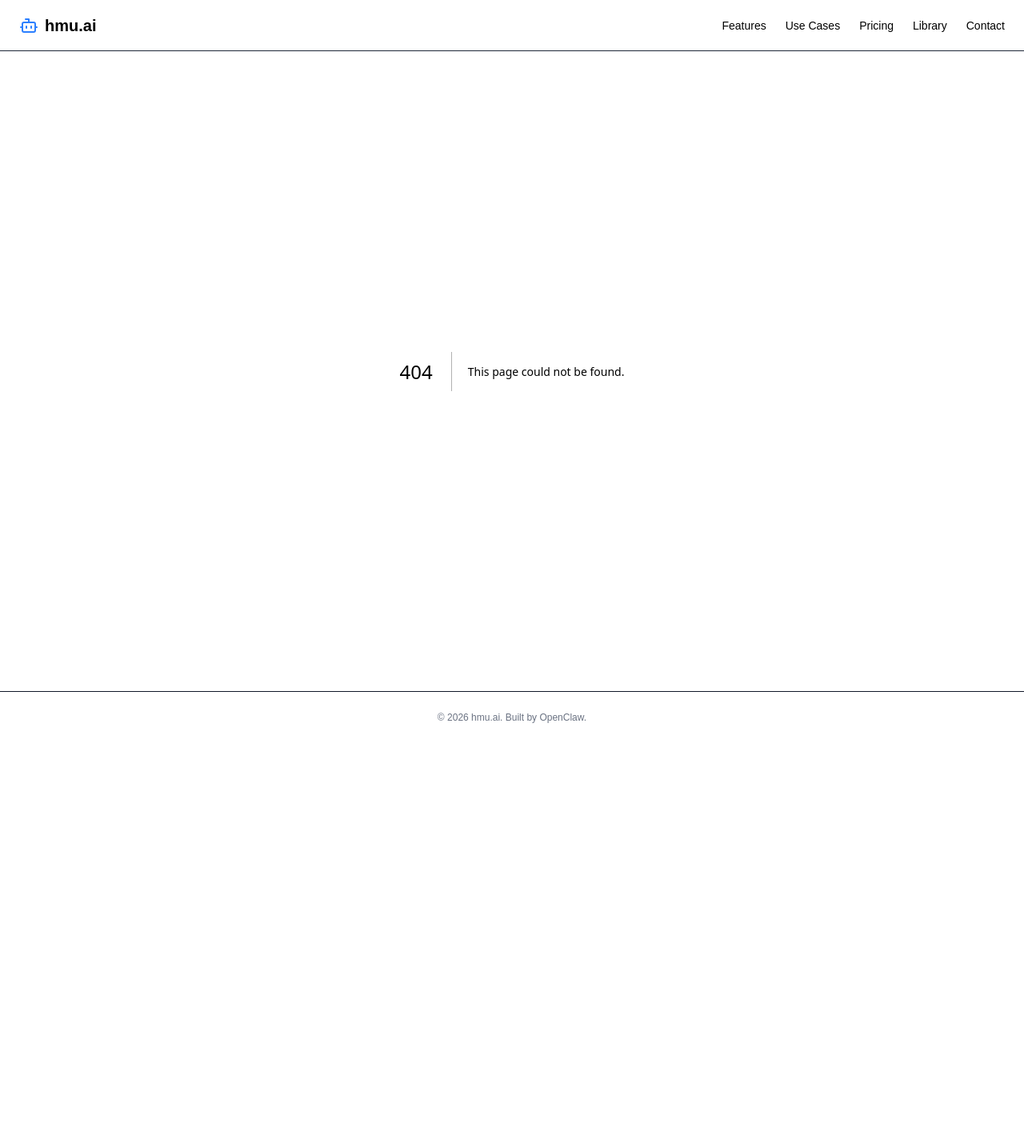
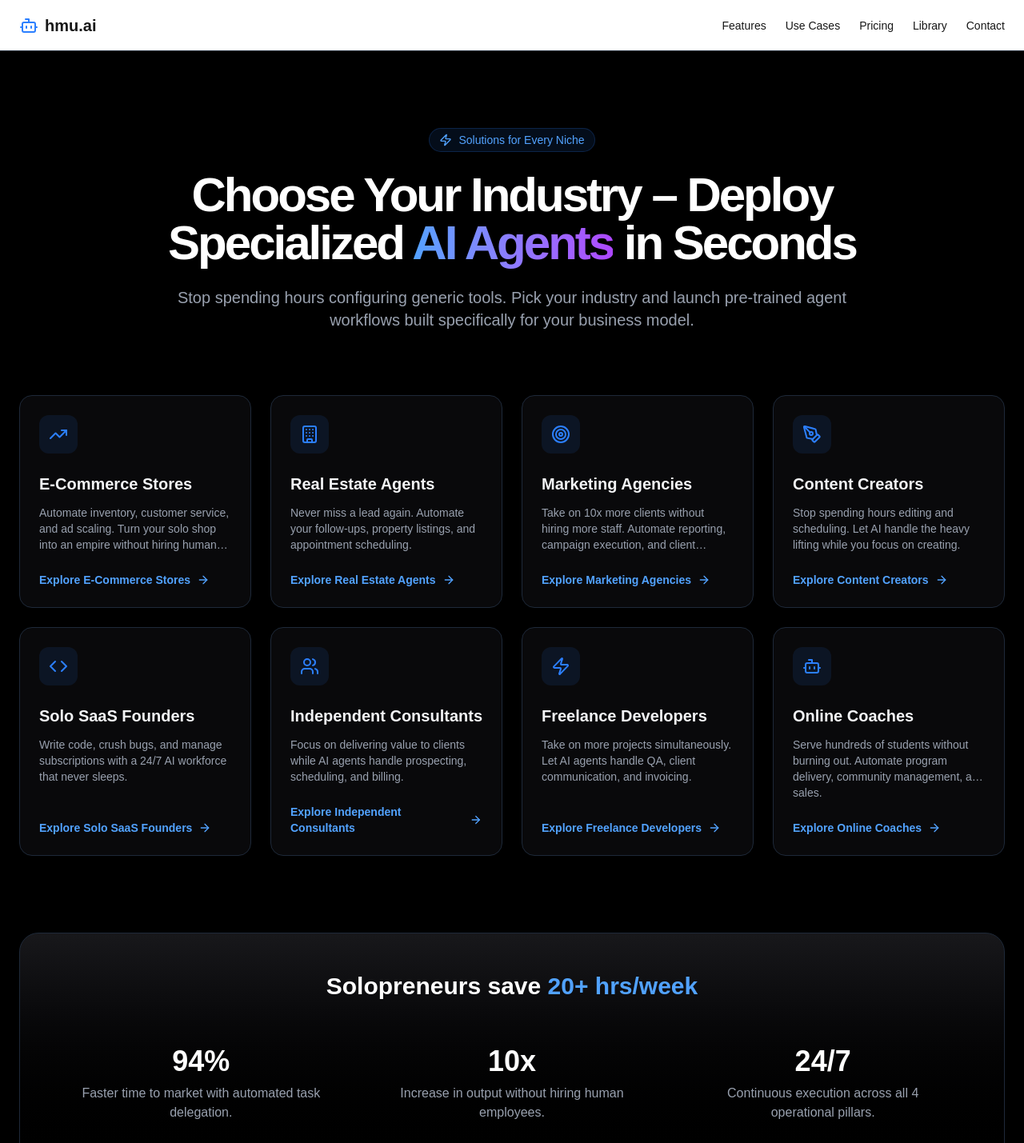
Before and after one commit to auralixai/hmu-ai, a Next.js app: page /use-cases in a window 1280 px wide. Before the commit this address had no page. Shown: the top 1429 px of the page at 80% size. Before the commit the page ends 929 px from the top, so only its background shows below. Built offline with nearby package versions, Linux system fonts and the light colour scheme.

Commit message:
feat: add use-cases hub page and hyper-focused agent routing skeleton

```diff
--- /dev/null
+++ b/src/app/use-cases/page.tsx
@@ -0,0 +1,97 @@
+import Link from "next/link";
+import { ArrowRight, Bot, Target, Users, Zap, Code, PenTool, TrendingUp, Building } from "lucide-react";
+import { industries } from "../../data/industries";
+
+const iconMap: Record<string, any> = {
+  "e-commerce": TrendingUp,
+  "real-estate": Building,
+  "marketing-agencies": Target,
+  "content-creators": PenTool,
+  "saas-founders": Code,
+  "consultants": Users,
+  "freelance-developers": Zap,
+  "online-coaches": Bot,
+};
+
+export const metadata = {
+  title: "AI Agent Use Cases by Industry | hmu.ai",
+  description: "Deploy specialized AI agents tailored to your industry in seconds. Discover how hmu.ai can automate e-commerce, real estate, SaaS, and more.",
+};
+
+export default function UseCasesPage() {
+  return (
+    <div className="min-h-screen bg-black text-white py-24">
+      <div className="container px-4 md:px-6 mx-auto max-w-7xl">
+
+        {/* Hero Section */}
+        <div className="text-center mb-20 max-w-4xl mx-auto">
+          <div className="inline-flex items-center gap-2 px-3 py-1 rounded-full bg-blue-500/10 text-blue-400 text-sm font-medium mb-6 border border-blue-500/20">
+            <Zap className="h-4 w-4" /> Solutions for Every Niche
+          </div>
+          <h1 className="text-4xl md:text-6xl font-bold tracking-tighter mb-6">
+            Choose Your Industry – Deploy Specialized <span className="text-transparent bg-clip-text bg-gradient-to-r from-blue-400 to-purple-500">AI Agents</span> in Seconds
+          </h1>
+          <p className="text-xl text-gray-400">
+            Stop spending hours configuring generic tools. Pick your industry and launch pre-trained agent workflows built specifically for your business model.
+          </p>
+        </div>
+
+        {/* Overview Grid */}
+        <div className="grid md:grid-cols-2 lg:grid-cols-4 gap-6 mb-24">
+          {industries.map((industry) => {
+            const Icon = iconMap[industry.slug] || Bot;
+            return (
+              <Link
+                key={industry.slug}
+                href={`/use-cases/${industry.slug}`}
+                className="group flex flex-col p-6 bg-zinc-950 border border-gray-800 rounded-2xl hover:border-blue-500/50 hover:bg-zinc-900 transition-all duration-300"
+              >
+                <div className="h-12 w-12 rounded-xl bg-blue-500/10 flex items-center justify-center mb-6 text-blue-500 group-hover:scale-110 transition-transform">
+                  <Icon className="h-6 w-6" />
+                </div>
+                <h2 className="text-xl font-bold mb-3 text-gray-100">{industry.name}</h2>
+                <p className="text-gray-400 text-sm mb-6 flex-grow line-clamp-3">
+                  {industry.description}
+                </p>
+                <div className="flex items-center text-sm font-semibold text-blue-400 mt-auto group-hover:text-blue-300 transition-colors">
+                  Explore {industry.name} <ArrowRight className="ml-2 h-4 w-4 group-hover:translate-x-1 transition-transform" />
+                </div>
+              </Link>
+            );
+          })}
+        </div>
+
+        {/* Stats/Trust Section */}
+        <div className="bg-gradient-to-b from-zinc-900 to-black border border-gray-800 rounded-3xl p-8 md:p-12 mb-24 text-center">
+          <h3 className="text-2xl md:text-3xl font-bold mb-8">Solopreneurs save <span className="text-blue-400">20+ hrs/week</span></h3>
+          <div className="grid md:grid-cols-3 gap-8">
+            <div className="p-6">
+              <div className="text-4xl font-bold text-white mb-2">94%</div>
+              <p className="text-gray-400">Faster time to market with automated task delegation.</p>
+            </div>
+            <div className="p-6">
+              <div className="text-4xl font-bold text-white mb-2">10x</div>
+              <p className="text-gray-400">Increase in output without hiring human employees.</p>
+            </div>
+            <div className="p-6">
+              <div className="text-4xl font-bold text-white mb-2">24/7</div>
+              <p className="text-gray-400">Continuous execution across all 4 operational pillars.</p>
+            </div>
+          </div>
+        </div>
+
+        {/* Bottom CTA */}
+        <div className="text-center">
+          <h2 className="text-3xl font-bold mb-6">Ready to build your AI workforce?</h2>
+          <Link
+            href="/pricing"
+            className="inline-flex h-14 items-center justify-center rounded-full bg-blue-600 px-8 text-base font-bold text-white shadow-lg shadow-blue-500/25 transition-all hover:bg-blue-500 hover:scale-105"
+          >
+            View Pricing & Plans <ArrowRight className="ml-2 h-5 w-5" />
+          </Link>
+        </div>
+
+      </div>
+    </div>
+  );
+}
--- /dev/null
+++ b/src/data/agents.ts
@@ -0,0 +1,32 @@
+export interface AgentUseCase {
+  slug: string;
+  industrySlug: string;
+  agentType: "Architect" | "Builder" | "Money" | "Operator";
+  taskName: string; // e.g., "Lead Qualification"
+  seoData?: {
+    h1?: string;
+    commandExample?: string;
+    benefits?: string[];
+    sampleOutput?: string;
+    integrationDetails?: string;
+    faqs?: { question: string; answer: string }[];
+  };
+}
+
+export const agentUseCases: AgentUseCase[] = [
+  // Placeholder initial data to test the routing
+  {
+    slug: "lead-qualification-operator",
+    industrySlug: "real-estate",
+    agentType: "Operator",
+    taskName: "Lead Qualification",
+  }
+];
+
+export function getAgentsByIndustry(industrySlug: string) {
+  return agentUseCases.filter(a => a.industrySlug === industrySlug);
+}
+
+export function getAgentBySlug(industrySlug: string, agentSlug: string) {
+  return agentUseCases.find(a => a.industrySlug === industrySlug && a.slug === agentSlug);
+}
```
